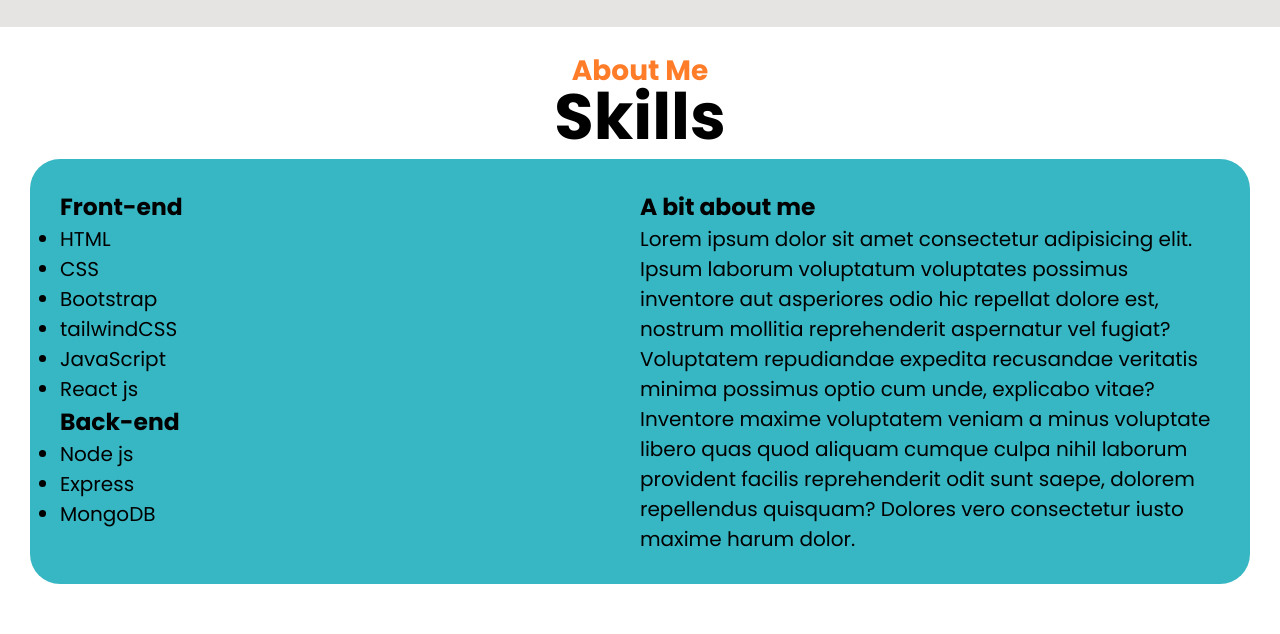
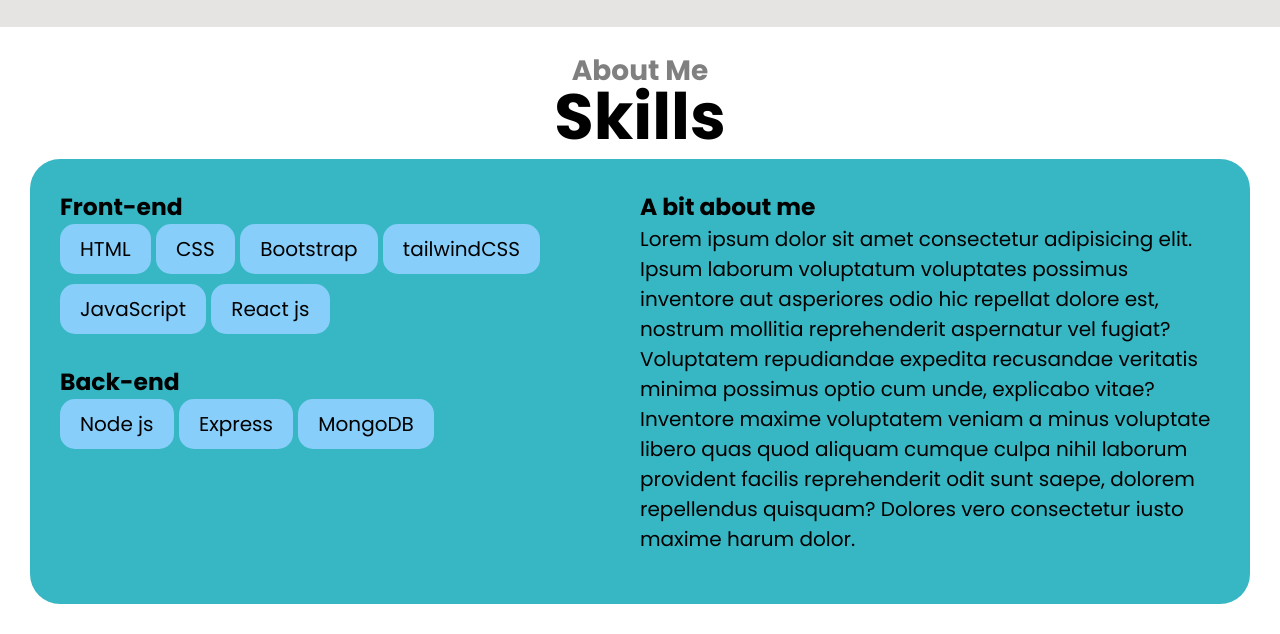
Before and after one commit to VIMALKUMAR23/Portfolio, a plain HTML site: page index.html in a window 1280 px wide. Shown: the part 891-1525 px from the top of the page. Drawn offline with Linux system fonts and the light colour scheme.

Commit message:
align skills

```diff
--- a/style.css
+++ b/style.css
@@ -245,7 +245,7 @@
         display: block;
         font-weight: 100px;
         font-size: 1.75rem;
-        color: var(--base-sec-700);
+        color:gray ;
     }
 }
 
@@ -262,10 +262,26 @@
 
 .holder-blue .left-column{
 flex: 1;
+ul{
+    list-style: none;
+    gap: 10px;
+    margin-right: 20px;
+    margin-bottom: 20px;
+    li{
+        display: inline-block;
+        background-color: lightskyblue;
+        padding: 10px 20px;
+        border-radius: 15px;
+        margin-bottom: 10px;
+    }
+}
 }
 
 .holder-blue .right-column{
 flex: 1;
+p{
+    margin-bottom: 20px;
+}
 }
 
 
```
